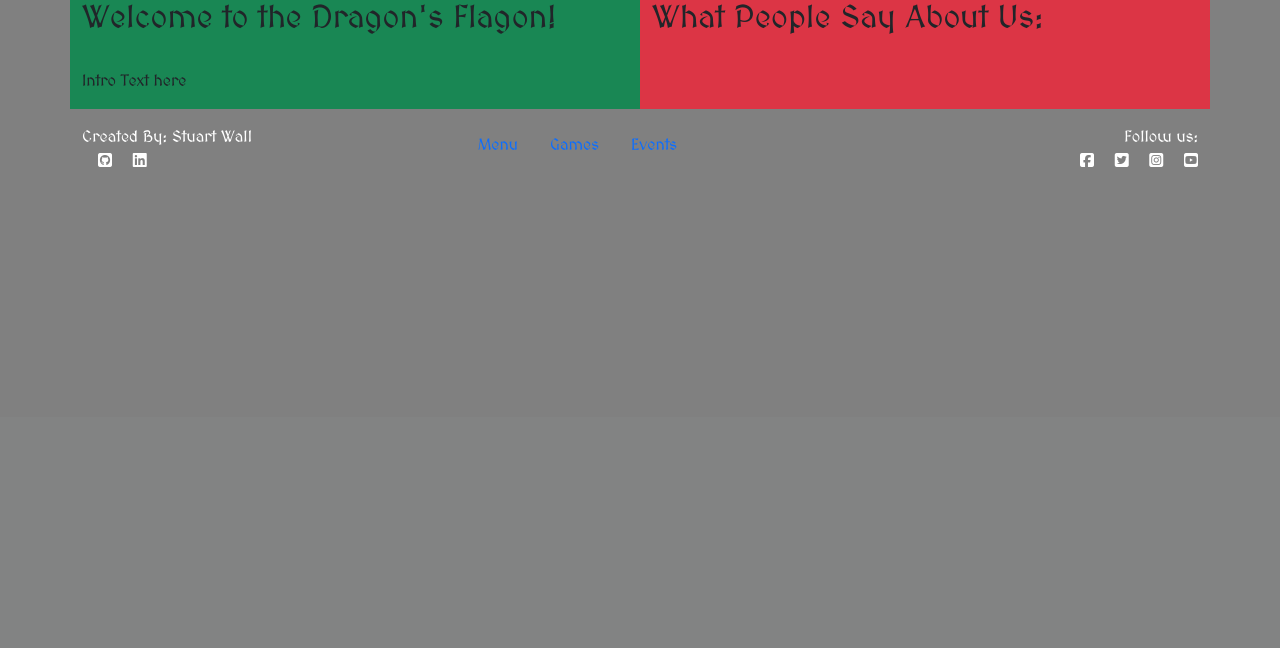
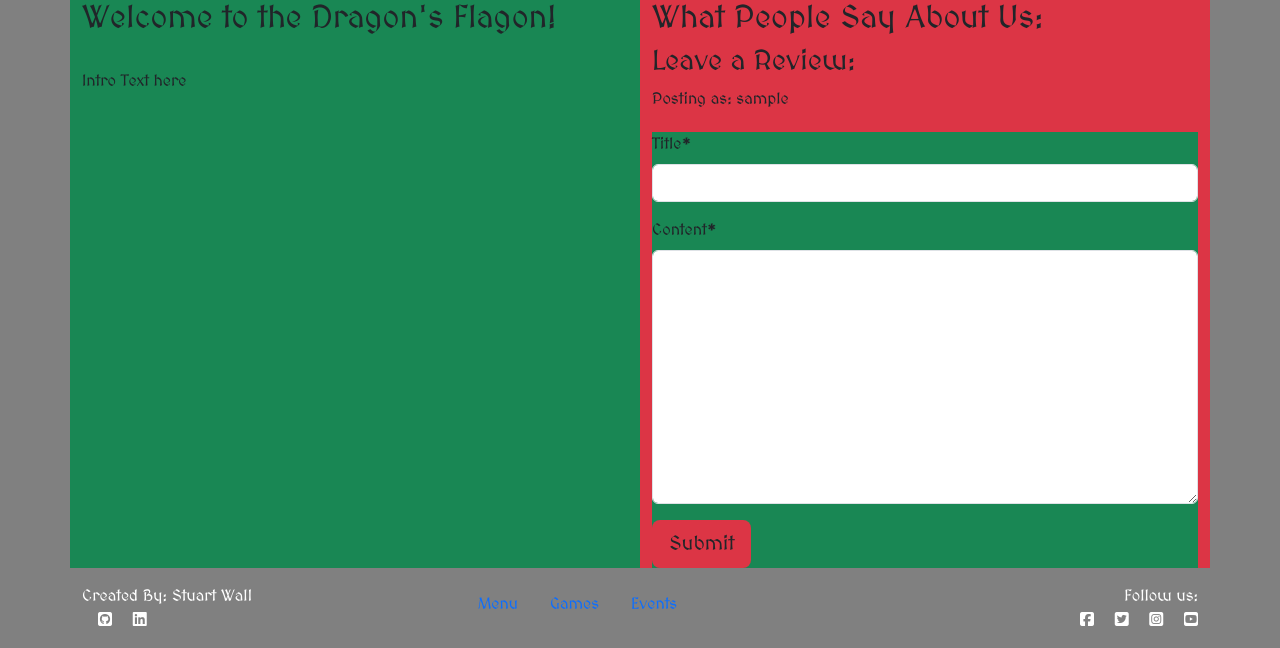
Before and after one commit to Clinelly/CI_PP4_Dragons_Flagon, a Django app: page / in a window 1280 px wide. Shown: the part 383-1031 px from the top of the page. Before the commit the page ends 550 px from the top, so only its background shows below. Run offline with Django 3.2, Linux system fonts and the light colour scheme; the visitor is signed in with stand-in values (Sample User, id 1); data that the repository does not hold is empty; some libraries are stand-ins or nearby versions; grey boxes are pictures that could not be loaded.

Commit message:
Fix index page review form not rendering

```diff
--- a/tavern/forms.py
+++ b/tavern/forms.py
@@ -1,4 +1,4 @@
-from .models import Comment
+from .models import Comment, Review
 from django import forms
 
 
@@ -6,3 +6,9 @@ class CommentForm(forms.ModelForm):
     class Meta:
         model = Comment
         fields = ('body',)
+
+
+class ReviewForm(forms.ModelForm):
+    class Meta:
+        model = Review
+        fields = ('title', 'content',)
--- a/tavern/views.py
+++ b/tavern/views.py
@@ -2,15 +2,20 @@ from django.shortcuts import render, get_object_or_404, reverse
 from django.views import generic, View
 from .models import Review, Gallery, Comment
 from django.http import HttpResponseRedirect
-from .forms import CommentForm
+from .forms import CommentForm, ReviewForm
 # Create your views here.
 
 
 class ReviewList(generic.ListView):
     model = Review
-    queryset = Review.objects.filter(status=1).order_by('created_on')
+    queryset = Review.objects.order_by('created_on')
     template_name = 'index.html'
     paginate_by = 12
+
+    def get_context_data(self, **kwargs):
+        context = super().get_context_data(**kwargs)
+        context['review_form'] = ReviewForm()
+        return context
 
 
 class ReviewLike(View):
--- a/templates/base.html
+++ b/templates/base.html
@@ -23,7 +23,7 @@
     <!--Navigation Bar-->
     <nav class="navbar navbar-expand-lg bg-body-tertiary">
         <div class="container-fluid">
-            <a class="navbar-brand" href="#">
+            <a class="navbar-brand" href="{% url 'home' %}">
                 <h1>The Dragon's Flagon</h1>
             </a>
             <button class="navbar-toggler" type="button" data-bs-toggle="collapse"
--- a/templates/index.html
+++ b/templates/index.html
@@ -1,6 +1,8 @@
 {% extends "base.html" %}
 
 {% block content %}
+
+{% load crispy_forms_tags %}
 
 <!--Hero Image Container-->
 <div class="container-fluid bg-warning">
@@ -29,7 +31,6 @@
                             <p> {{review.created_on}} </p>
                             <div class="col-1">
                                 <strong>
-                                    {% if user.is_authenticated %}
                                     <form class="d-inline" action="{% url 'review_like' review.slug %}" method="POST">
                                         {% csrf_token %}
                                         {% if liked %}
@@ -38,22 +39,30 @@
                                         <button type="submit" name="review_id" value="{{review.slug}}" class="btn-like"><i class="far fa-heart"></i></button>
                                         {% endif %}
                                     </form>
-                                    {% else %}
                                     <span class="text-secondary"><i class="far fa-heart"></i></span>
-                                    {% endif %}
-                                <!-- The number of likes goes before the closing strong tag -->
-                                <span class="text-secondary">{{ review.number_of_likes }} </span>
+                                    <span class="text-secondary">{{ review.number_of_likes }} </span>
                                 </strong>
                             </div>
                         </div>
                     </div>
                 </div>
                 {% if forloop.counter|divisibleby:6 %}
-                    </div>
-                    <div class="row">
+            </div>
+                <div class="row">
+                    {% endif %}
+                    {% endfor %}
+                </div>
+                {% if user.is_authenticated %}
+                <div class="col-12">
+                <h3>Leave a Review:</h3>
+                <p>Posting as: {{ user.username }}</p>
+                <form method="post" style="margin-top: 1.3em;" class="bg-success">
+                    {{ review_form | crispy }}
+                    {% csrf_token %}
+                    <button type="submit" class="btn btn-signup btn-lg bg-danger">Submit</button>
+                </form>
+                </div>
                 {% endif %}
-            {% endfor %}
-            </div>
         </div>
         {% if is_paginated %}
         <nav aria-label="Page navigation">
```
